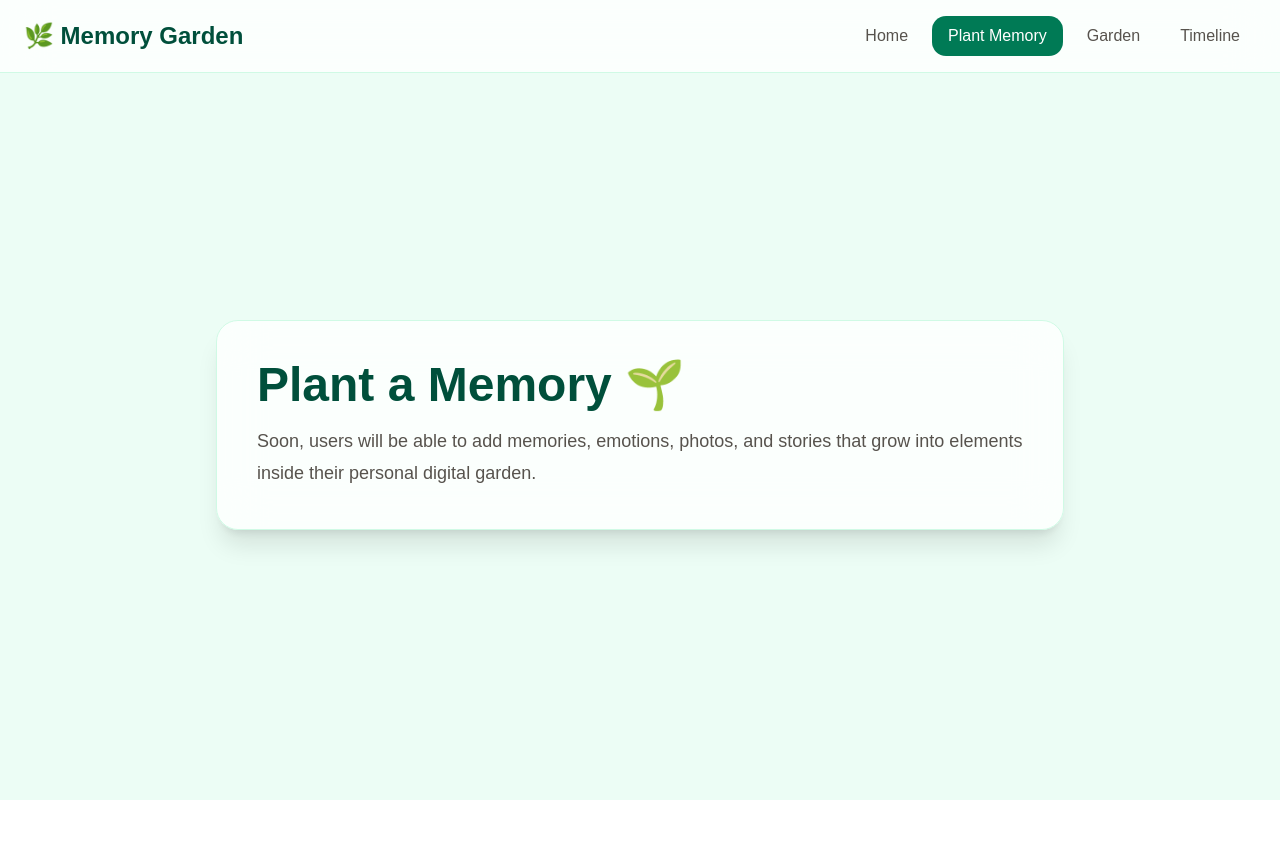
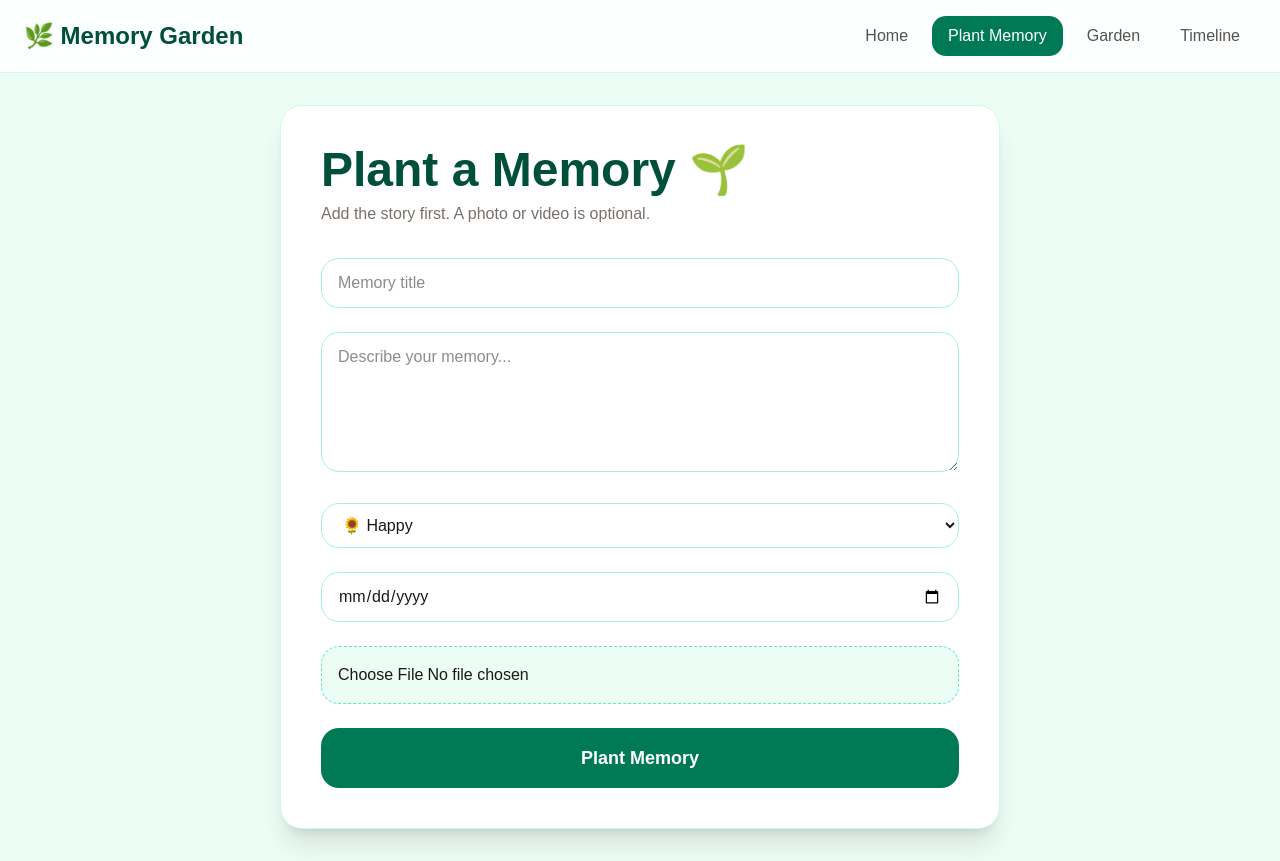
Before and after one commit to jupiterSn/Memory-Garden, a React (Vite) app: page /plant in a window 1280 px wide. Before the commit the page ends 800 px from the top, so only its background shows below. Built offline with nearby package versions, Linux system fonts and the light colour scheme.

Commit message:
added local storage and delete memory features

```diff
--- a/src/App.tsx
+++ b/src/App.tsx
@@ -1,3 +1,4 @@
+import { useEffect, useState } from "react";
 import { BrowserRouter, Route, Routes } from "react-router-dom";
 
 import Navbar from "@/components/Navbar";
@@ -7,7 +8,38 @@ import PlantMemory from "@/pages/PlantMemory";
 import Garden from "@/pages/Garden";
 import Timeline from "@/pages/Timeline";
 
+import type { Memory } from "@/models/memory";
+
 function App() {
+  const [memories, setMemories] = useState<Memory[]>(() => {
+    const savedMemories = localStorage.getItem("memory-garden-memories");
+
+    if (!savedMemories) {
+      return [];
+    }
+
+    return JSON.parse(savedMemories);
+  });
+
+  useEffect(() => {
+    localStorage.setItem(
+      "memory-garden-memories",
+      JSON.stringify(memories)
+    );
+  }, [memories]);
+
+  const addMemory = (memory: Memory) => {
+    setMemories((currentMemories) => [...currentMemories, memory]);
+  };
+
+  const deleteMemory = (id: number) => {
+  setMemories((currentMemories) =>
+    currentMemories.filter(
+      (memory) => memory.id !== id
+    )
+  );
+};
+
   return (
     <BrowserRouter>
       <div className="min-h-screen bg-emerald-50 text-stone-900">
@@ -19,17 +51,22 @@ function App() {
 
             <Route
               path="/plant"
-              element={<PlantMemory />}
+              element={<PlantMemory addMemory={addMemory} />}
             />
 
             <Route
               path="/garden"
-              element={<Garden />}
+              element={
+              <Garden
+               memories={memories}
+               deleteMemory={deleteMemory}
+               />
+              }
             />
 
             <Route
               path="/timeline"
-              element={<Timeline />}
+              element={<Timeline memories={memories} />}
             />
           </Routes>
         </main>
--- /dev/null
+++ b/src/models/memory.ts
@@ -0,0 +1,16 @@
+export type MemoryEmotion =
+  | "happy"
+  | "peaceful"
+  | "nostalgic"
+  | "dream"
+  | "milestone";
+
+export type Memory = {
+  id: number;
+  title: string;
+  description: string;
+  emotion: MemoryEmotion;
+  date: string;
+  mediaUrl?: string;
+  mediaType?: "image" | "video";
+};
--- a/src/pages/Garden.tsx
+++ b/src/pages/Garden.tsx
@@ -1,42 +1,102 @@
-import { motion } from "framer-motion";
+import type { Memory } from "@/models/memory";
 
-function Garden() {
+type GardenProps = {
+  memories: Memory[];
+
+  deleteMemory: (id: number) => void;
+};
+
+function getPlantEmoji(emotion: Memory["emotion"]) {
+  if (emotion === "happy") return "🌻";
+  if (emotion === "peaceful") return "🌸";
+  if (emotion === "nostalgic") return "🍂";
+  if (emotion === "dream") return "⭐";
+  if (emotion === "milestone") return "🌲";
+
+  return "🌿";
+}
+
+function Garden({
+  memories,
+  deleteMemory,
+}: GardenProps) {
   return (
-    <section className="flex min-h-[80vh] flex-col items-center justify-center px-6 text-center">
-      <motion.div
-        initial={{ opacity: 0, scale: 0.95 }}
-        animate={{ opacity: 1, scale: 1 }}
-        transition={{ duration: 0.8 }}
-        className="max-w-4xl"
-      >
-        <h1 className="mb-6 text-6xl font-bold text-emerald-900">
-          Your Garden 🌸
-        </h1>
+    <section className="mx-auto max-w-6xl px-6 py-10">
+      <h1 className="mb-4 text-5xl font-bold text-emerald-900">
+        Your Garden 🌸
+      </h1>
 
-        <p className="mb-10 text-lg leading-8 text-stone-600">
-          Memories will bloom here as flowers,
-          trees, stars, and seasonal elements based
-          on their emotional meaning.
-        </p>
+      <p className="mb-10 text-stone-600">
+        Every memory you plant grows here.
+      </p>
 
-        <div className="grid grid-cols-2 gap-6 md:grid-cols-4">
-          <div className="rounded-3xl bg-pink-100 p-8 text-5xl shadow-lg">
-            🌸
-          </div>
+      {memories.length === 0 ? (
+        <div className="rounded-3xl border border-dashed border-emerald-300 bg-white p-10 text-center">
+          <p className="text-5xl">🌱</p>
 
-          <div className="rounded-3xl bg-yellow-100 p-8 text-5xl shadow-lg">
-            🌻
-          </div>
+          <h2 className="mt-4 text-2xl font-semibold text-emerald-900">
+            Your garden is empty
+          </h2>
 
-          <div className="rounded-3xl bg-emerald-100 p-8 text-5xl shadow-lg">
-            🌲
-          </div>
+          <p className="mt-2 text-stone-500">
+            Plant your first memory.
+          </p>
+        </div>
+      ) : (
+        <div className="grid gap-6 md:grid-cols-2 lg:grid-cols-3">
+          {memories.map((memory) => (
+            <article
+              key={memory.id}
+              className="rounded-3xl border border-emerald-100 bg-white p-6 shadow-lg"
+            >
+              <div className="mb-4 flex items-center justify-between">
+                <span className="text-5xl">
+                  {getPlantEmoji(memory.emotion)}
+                </span>
 
-          <div className="rounded-3xl bg-orange-100 p-8 text-5xl shadow-lg">
-            🍂
-          </div>
+                <button
+                  onClick={() =>
+                    deleteMemory(memory.id)
+                  }
+                  className="rounded-xl bg-red-100 px-4 py-2 text-sm font-medium text-red-700 transition hover:bg-red-200"
+                >
+                  Delete
+                </button>
+              </div>
+
+              {memory.mediaUrl &&
+                memory.mediaType === "image" && (
+                  <img
+                    src={memory.mediaUrl}
+                    alt={memory.title}
+                    className="mb-4 h-48 w-full rounded-2xl object-cover"
+                  />
+                )}
+
+              {memory.mediaUrl &&
+                memory.mediaType === "video" && (
+                  <video
+                    src={memory.mediaUrl}
+                    controls
+                    className="mb-4 h-48 w-full rounded-2xl object-cover"
+                  />
+                )}
+
+              <h2 className="text-2xl font-bold text-emerald-900">
+                {memory.title}
+              </h2>
+
+              <p className="mt-2 text-sm text-stone-500">
+                {memory.date}
+              </p>
+
+              <p className="mt-4 text-stone-600">
+                {memory.description}
+              </p>
+            </article>
+          ))}
         </div>
-      </motion.div>
+      )}
     </section>
   );
 }
--- a/src/pages/PlantMemory.tsx
+++ b/src/pages/PlantMemory.tsx
@@ -1,25 +1,149 @@
-import { motion } from "framer-motion";
+import { useState } from "react";
 
-function PlantMemory() {
+import type { Memory, MemoryEmotion } from "@/models/memory";
+
+type PlantMemoryProps = {
+  addMemory: (memory: Memory) => void;
+};
+
+function PlantMemory({ addMemory }: PlantMemoryProps) {
+  const [title, setTitle] = useState("");
+  const [description, setDescription] = useState("");
+  const [emotion, setEmotion] = useState<MemoryEmotion>("happy");
+  const [date, setDate] = useState("");
+  const [media, setMedia] = useState<File | null>(null);
+  const [previewUrl, setPreviewUrl] = useState("");
+
+  const handleMediaChange = (
+    e: React.ChangeEvent<HTMLInputElement>
+  ) => {
+    const selectedFile = e.target.files?.[0];
+
+    if (!selectedFile) {
+      setMedia(null);
+      setPreviewUrl("");
+      return;
+    }
+
+    setMedia(selectedFile);
+    setPreviewUrl(URL.createObjectURL(selectedFile));
+  };
+
+  const handleSubmit = (
+    e: React.FormEvent<HTMLFormElement>
+  ) => {
+    e.preventDefault();
+
+    const newMemory: Memory = {
+      id: Date.now(),
+      title,
+      description,
+      emotion,
+      date,
+      mediaUrl: previewUrl || undefined,
+      mediaType: media?.type.startsWith("video")
+        ? "video"
+        : media
+          ? "image"
+          : undefined,
+    };
+
+    addMemory(newMemory);
+
+    setTitle("");
+    setDescription("");
+    setEmotion("happy");
+    setDate("");
+    setMedia(null);
+    setPreviewUrl("");
+  };
+
+  const isVideo = media?.type.startsWith("video");
+
   return (
-    <section className="mx-auto flex min-h-[80vh] max-w-4xl flex-col items-center justify-center px-6">
-      <motion.div
-        initial={{ opacity: 0, y: 40 }}
-        animate={{ opacity: 1, y: 0 }}
-        transition={{ duration: 0.7 }}
-        className="w-full rounded-3xl border border-emerald-100 bg-white/80 p-10 shadow-xl backdrop-blur-xl"
-      >
-        <h1 className="mb-4 text-5xl font-bold text-emerald-900">
+    <section className="mx-auto flex min-h-[80vh] max-w-3xl items-center justify-center px-6">
+      <div className="w-full rounded-3xl border border-emerald-100 bg-white p-10 shadow-xl">
+        <h1 className="mb-2 text-5xl font-bold text-emerald-900">
           Plant a Memory 🌱
         </h1>
 
-        <p className="text-lg leading-8 text-stone-600">
-          Soon, users will be able to add memories,
-          emotions, photos, and stories that grow into
-          elements inside their personal digital
-          garden.
+        <p className="mb-8 text-stone-500">
+          Add the story first. A photo or video is optional.
         </p>
-      </motion.div>
+
+        <form onSubmit={handleSubmit} className="space-y-6">
+          <input
+            type="text"
+            required
+            placeholder="Memory title"
+            value={title}
+            onChange={(e) => setTitle(e.target.value)}
+            className="w-full rounded-2xl border border-emerald-200 px-4 py-3"
+          />
+
+          <textarea
+            required
+            placeholder="Describe your memory..."
+            value={description}
+            onChange={(e) => setDescription(e.target.value)}
+            className="min-h-[140px] w-full rounded-2xl border border-emerald-200 px-4 py-3"
+          />
+
+          <select
+            value={emotion}
+            onChange={(e) =>
+              setEmotion(e.target.value as MemoryEmotion)
+            }
+            className="w-full rounded-2xl border border-emerald-200 px-4 py-3"
+          >
+            <option value="happy">🌻 Happy</option>
+            <option value="peaceful">🌸 Peaceful</option>
+            <option value="nostalgic">🍂 Nostalgic</option>
+            <option value="dream">⭐ Dream</option>
+            <option value="milestone">🌲 Milestone</option>
+          </select>
+
+          <input
+            type="date"
+            required
+            value={date}
+            onChange={(e) => setDate(e.target.value)}
+            className="w-full rounded-2xl border border-emerald-200 px-4 py-3"
+          />
+
+          <input
+            type="file"
+            accept="image/*,video/*"
+            onChange={handleMediaChange}
+            className="w-full rounded-2xl border border-dashed border-emerald-300 bg-emerald-50 px-4 py-4"
+          />
+
+          {previewUrl && (
+            <div className="rounded-3xl bg-emerald-50 p-4">
+              {isVideo ? (
+                <video
+                  src={previewUrl}
+                  controls
+                  className="max-h-72 w-full rounded-2xl object-cover"
+                />
+              ) : (
+                <img
+                  src={previewUrl}
+                  alt="Selected memory preview"
+                  className="max-h-72 w-full rounded-2xl object-cover"
+                />
+              )}
+            </div>
+          )}
+
+          <button
+            type="submit"
+            className="w-full rounded-2xl bg-emerald-700 px-6 py-4 text-lg font-semibold text-white"
+          >
+            Plant Memory
+          </button>
+        </form>
+      </div>
     </section>
   );
 }
```
Also changed, not shown: src/pages/Timeline.tsx (+47 -45 lines), 1 other file (tests, documents, lock files or other folders).
